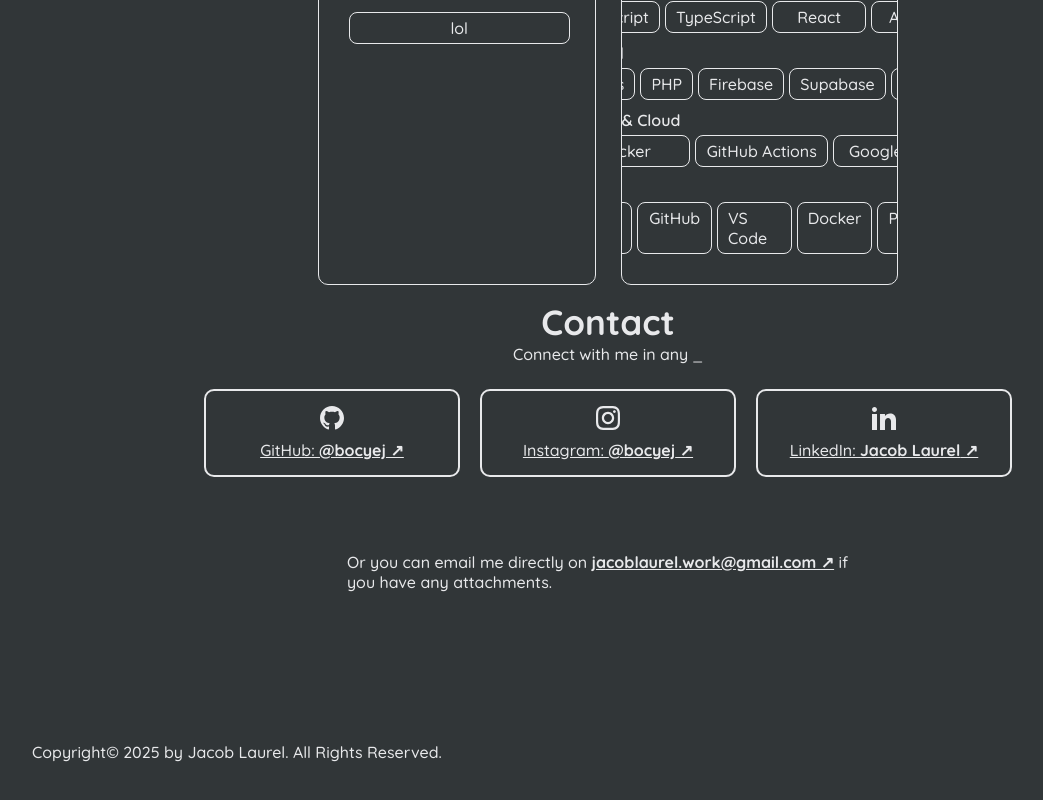
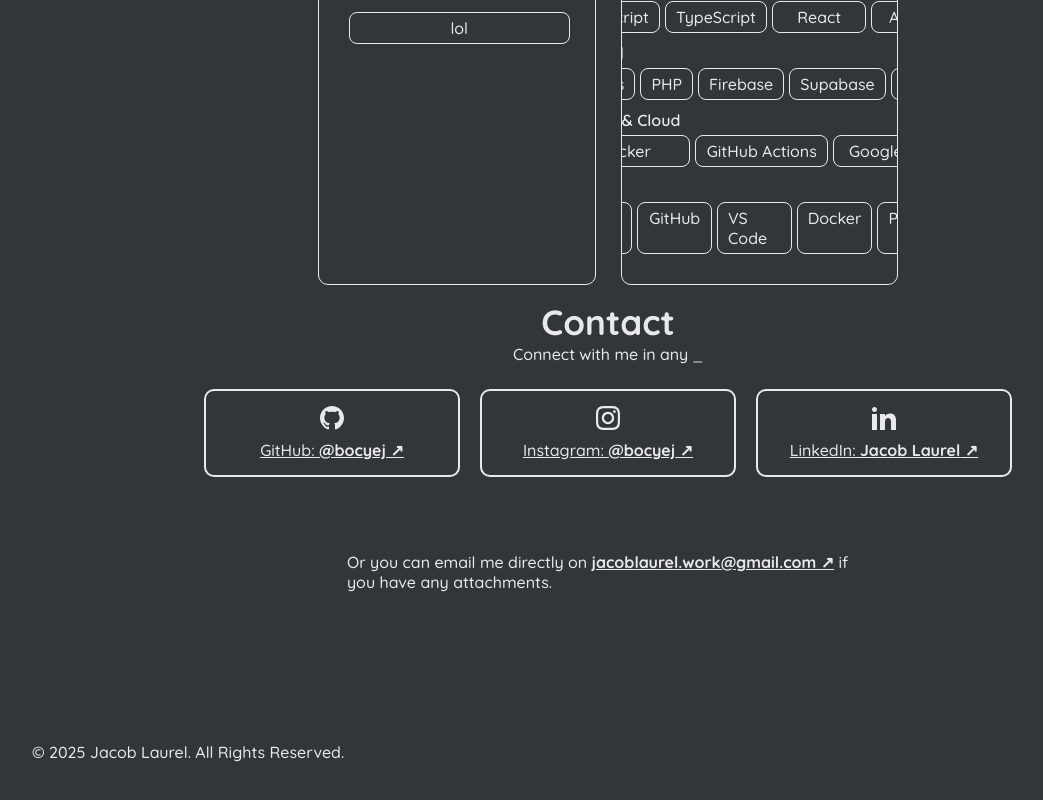
Before and after one commit to bocyej/portfolio, a React (Vite) app: page / in a window 1280 px wide. Shown: the part 1153-1953 px from the top of the page, without its empty margins (32-1075 px from the left). Built offline with nearby package versions, Linux system fonts and the light colour scheme.

Commit message:
modify text

```diff
--- a/src/components/Copyright.tsx
+++ b/src/components/Copyright.tsx
@@ -3,7 +3,7 @@
 const Copyright = () => {
   return (
     <>
-      <p>Copyright&copy; 2025 by Jacob Laurel. All Rights Reserved.</p>
+      <p className="copyright">&copy; 2025 Jacob Laurel. All Rights Reserved.</p>
     </>
   );
 }
```
